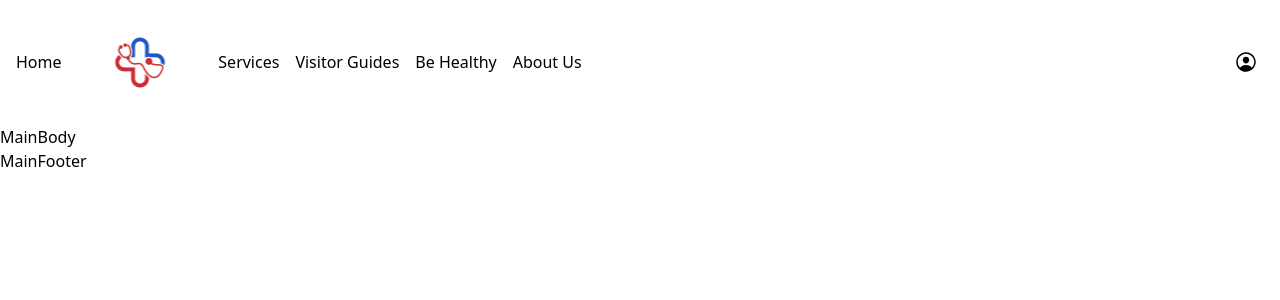
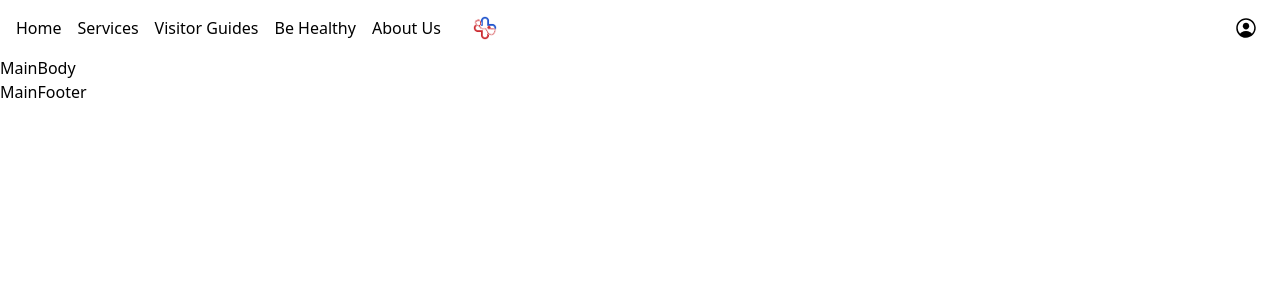
Before and after one commit to KonkamonF/IS-Hospital, a React (Vite) app: page / in a window 1280 px wide. Shown: the top 300 px of the page. Built offline with nearby package versions, Linux system fonts and the light colour scheme.

Commit message:
responsive

```diff
--- a/src/Header/Header.jsx
+++ b/src/Header/Header.jsx
@@ -5,6 +5,7 @@ import { MdPersonAddAlt1, MdPersonSearch } from "react-icons/md";
 
 export default function Header() {
   const [open, setOpen] = useState(false);
+  const [mobileOpen, setMobileOpen] = useState(false);
   const closeTimer = useRef(null);
 
   const openMenu = () => {
@@ -17,13 +18,25 @@ export default function Header() {
   const toggleMenu = () => setOpen((v) => !v);
 
   return (
+    <header className="relative">
       <div className="flex items-center gap-4 px-4">
+        <nav className="hidden md:flex items-center gap-4">
           <a href="/">Home</a>
-      <img src={LogononText} alt="" className="w-[10%]" />
           <a href="/">Services</a>
           <a href="/">Visitor Guides</a>
           <a href="/">Be Healthy</a>
           <a href="/">About Us</a>
+        </nav>
+
+        <button
+          type="button"
+          onClick={() => setMobileOpen((v) => !v)}
+          aria-expanded={mobileOpen}
+          aria-controls="mobile-nav"
+          className="shrink-0"
+        >
+          <img src={LogononText} alt="Logo" className="w-[10%] min-w-[56px]" />
+        </button>
 
         <div
           className="relative ml-auto"
@@ -71,5 +84,30 @@ export default function Header() {
           </div>
         </div>
       </div>
+
+      <div
+        id="mobile-nav"
+        className={`md:hidden px-4 transition-[max-height,opacity] duration-300 ease-out overflow-hidden
+          ${mobileOpen ? "max-h-64 opacity-100" : "max-h-0 opacity-0"}`}
+      >
+        <div className="mt-2 rounded-lg bg-white text-[#004d21] shadow-md divide-y divide-gray-200">
+          <a href="/" className="block px-4 py-3">
+            Home
+          </a>
+          <a href="/" className="block px-4 py-3">
+            Services
+          </a>
+          <a href="/" className="block px-4 py-3">
+            Visitor Guides
+          </a>
+          <a href="/" className="block px-4 py-3">
+            Be Healthy
+          </a>
+          <a href="/" className="block px-4 py-3">
+            About Us
+          </a>
+        </div>
+      </div>
+    </header>
   );
 }
```
Lines whose indentation alone changed are shown as unchanged.
